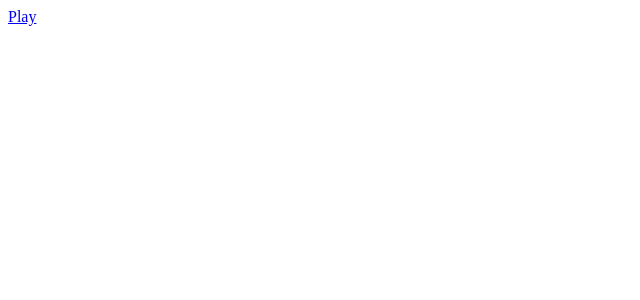
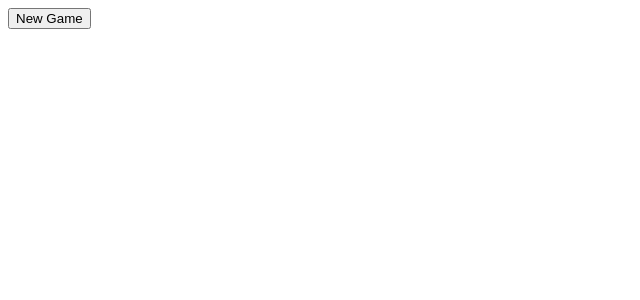
Before and after one commit to yikuansun/saberpong2, a SvelteKit app: page /menu in a window 1280 px wide. Shown: the top 300 px of the page, without its empty margins (0-640 px from the left). Built offline with nearby package versions, Linux system fonts and the light colour scheme.

Commit message:
Use static adapter

```diff
--- a/package.json
+++ b/package.json
@@ -18,5 +18,8 @@
 		"typescript": "^5.0.0",
 		"vite": "^5.0.3"
 	},
-	"type": "module"
+	"type": "module",
+	"dependencies": {
+		"@sveltejs/adapter-static": "^3.0.8"
+	}
 }
--- /dev/null
+++ b/src/routes/+layout.js
@@ -0,0 +1,2 @@
+export const prerender = true;
+export const trailingSlash = "always";
--- a/src/routes/menu/+page.svelte
+++ b/src/routes/menu/+page.svelte
@@ -1 +1,7 @@
-<a href="/arena">Play</a>
+<script>
+    import { goto } from "$app/navigation";
+</script>
+
+<button on:click={() => {
+    goto("../arena");
+}}>New Game</button>
--- a/svelte.config.js
+++ b/svelte.config.js
@@ -1,4 +1,4 @@
-import adapter from '@sveltejs/adapter-auto';
+import adapter from '@sveltejs/adapter-static';
 
 /** @type {import('@sveltejs/kit').Config} */
 const config = {
@@ -6,7 +6,15 @@ const config = {
 		// adapter-auto only supports some environments, see https://kit.svelte.dev/docs/adapter-auto for a list.
 		// If your environment is not supported, or you settled on a specific environment, switch out the adapter.
 		// See https://kit.svelte.dev/docs/adapters for more information about adapters.
-		adapter: adapter()
+		adapter: adapter({
+			pages: "docs",
+			assets: "docs",
+			fallback: null,
+			precompress: false,
+		}),
+		paths: {
+			relative: true,
+		},
 	}
 };
 
```
Also changed, not shown: 1 other file (tests, documents, lock files or other folders).
